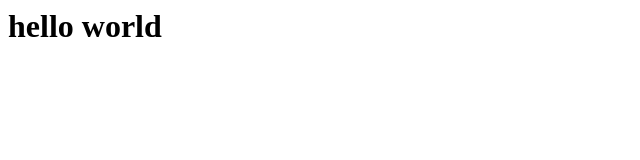
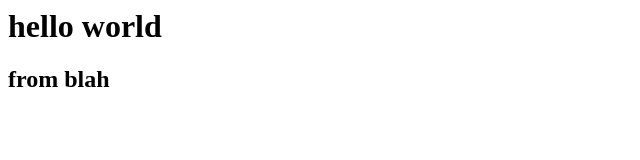
Before and after one commit to endacahill/endacahill.github.io, a plain HTML site: page index.html in a window 1280 px wide. Shown: the whole page, without its empty margins (0-640 px from the left). Drawn offline with Linux system fonts and the light colour scheme.

Commit message:
third commit

```diff
--- a/index.html
+++ b/index.html
@@ -2,6 +2,6 @@
 <body>
 
 <h1>hello world</h1>
-
+<h2>from blah</h2>
 </body>
 </html>
```
